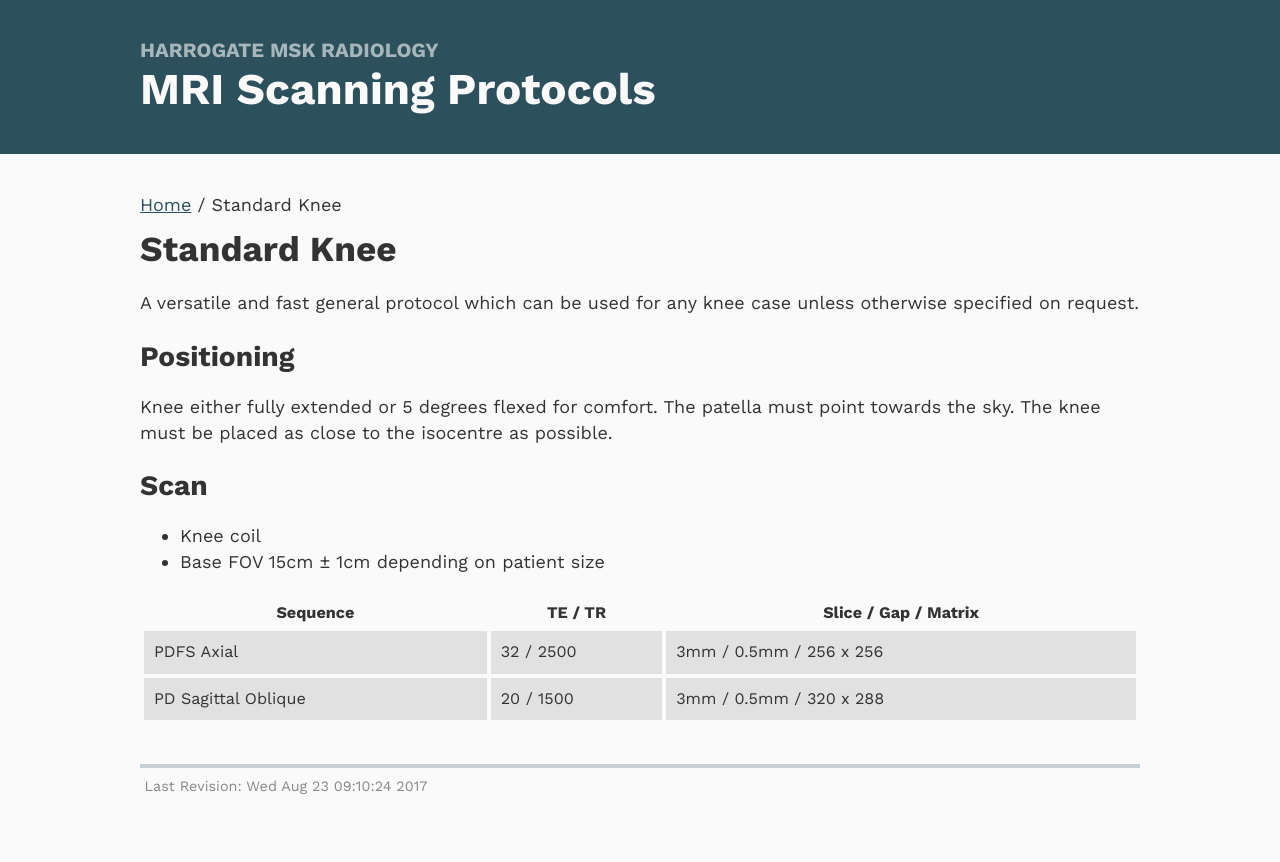
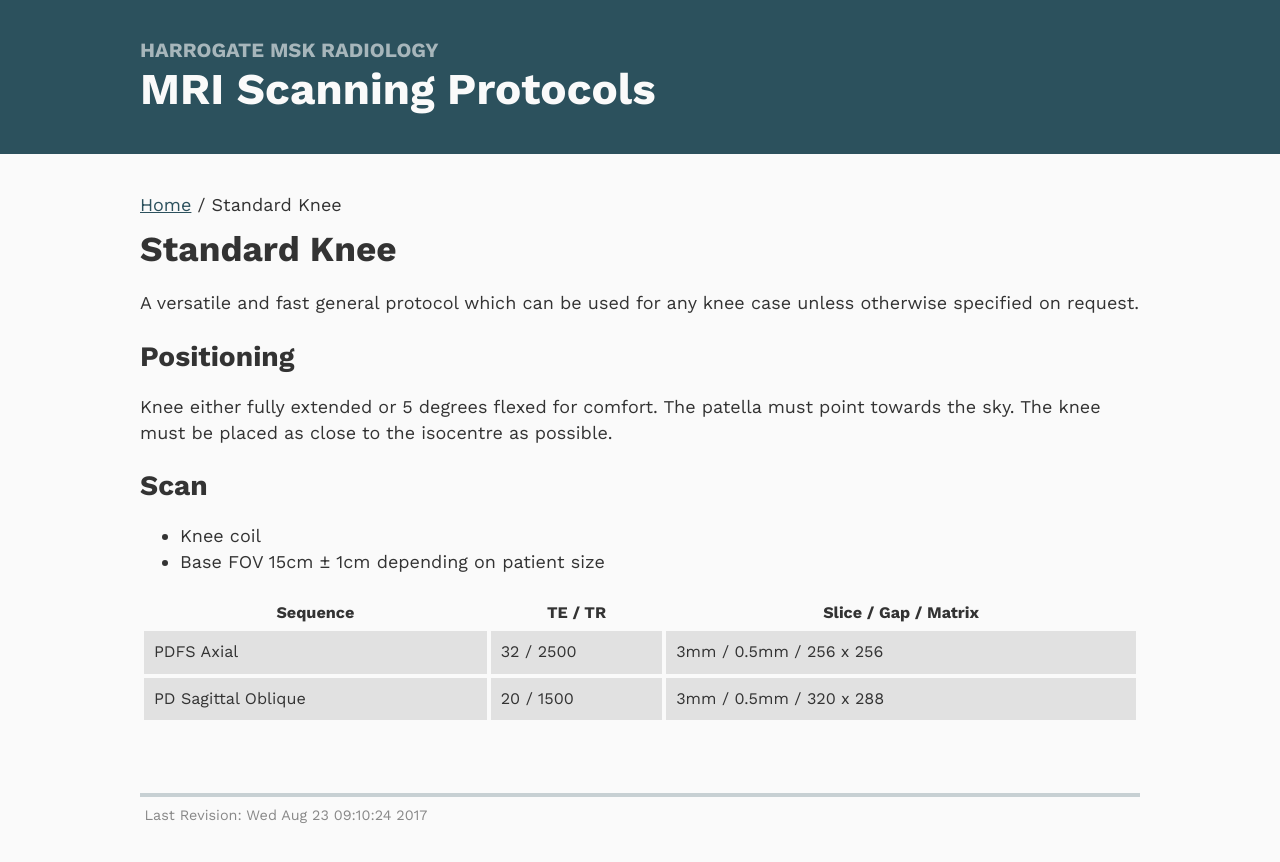
Before and after one commit to harrogatemsk/harrogatemsk.github.io, a Jekyll site: the page built from _protocols/standard-knee.md, in a window 1280 px wide. Shown: the top 862 px of the page. Built offline with Jekyll 4.4.1, drawn with Linux system fonts in a browser that asks for light colours.

Commit message:
Update style.scss

```diff
--- a/assets/css/style.scss
+++ b/assets/css/style.scss
@@ -146,7 +146,7 @@ ul.breadcrumbs li { list-style: none; display: inline-block; }
 table {
 	width: 100%;
 	border-spacing: 4px;
-	margin: 2% 0;
+	margin: 2% 0 3em;
 	font-size: 0.9em;
 }
 
```
